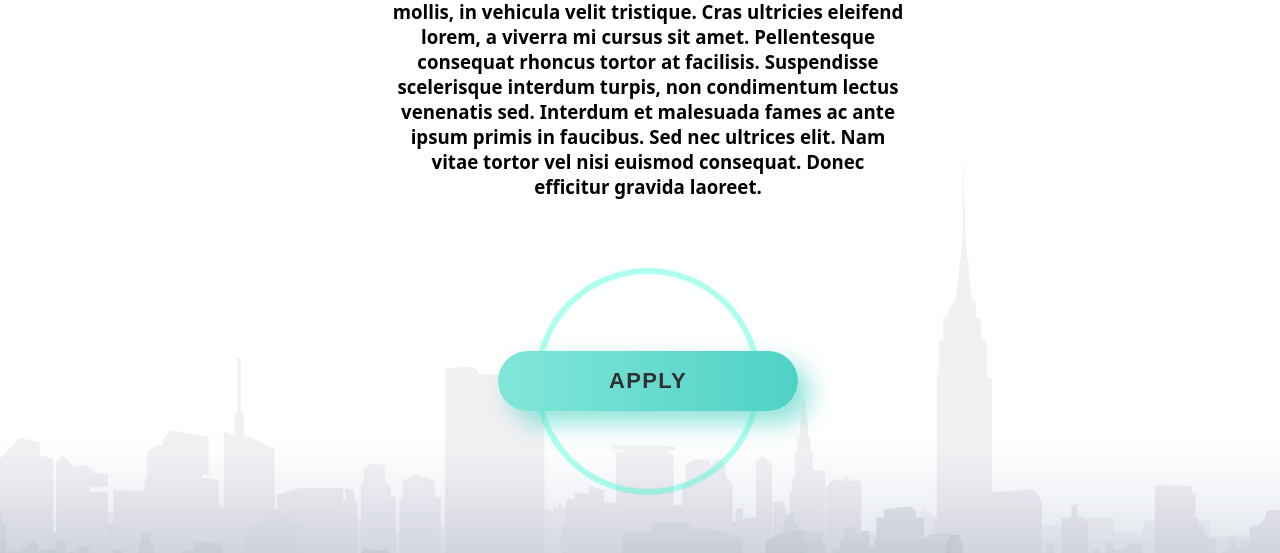
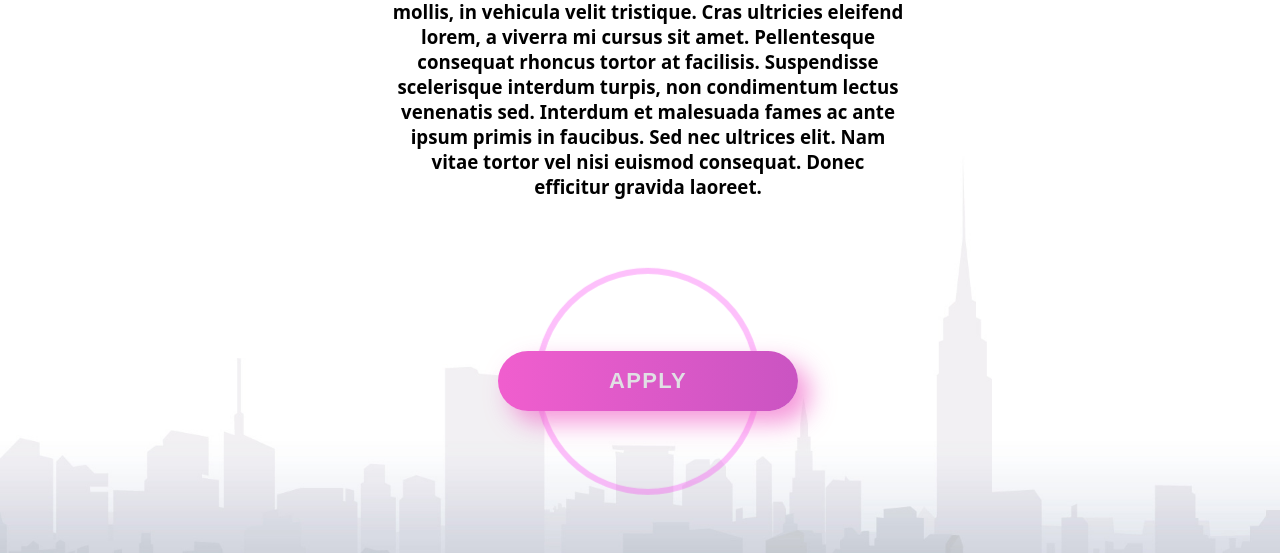
Before and after one commit to mudriy-glist/career_map, a Django app: template careers/backend/templates/backend/voodoo_newstarter.html in a window 1280 px wide. Shown: the part 1633-2186 px from the top of the page. Run offline with Django 3.2, Linux system fonts and the light colour scheme; the template is opened without the code that fills it, so the values that code supplies are empty.

Commit message:
apply button color changed

```diff
--- a/careers/backend/static/backend/style_voodoo_newstarter.css
+++ b/careers/backend/static/backend/style_voodoo_newstarter.css
@@ -7,7 +7,7 @@
     padding: 100pt;
   }
 
-  .button {
+  /* .button {
     min-width: 300px;
     min-height: 60px;
     font-family: 'Nunito', sans-serif;
@@ -27,14 +27,36 @@
     position: relative;
     padding: 10px;
     }
+   */
+    .button {
+      min-width: 300px;
+      min-height: 60px;
+      font-family: 'Nunito', sans-serif;
+      font-size: 22px;
+      text-transform: uppercase;
+      letter-spacing: 1.3px;
+      font-weight: 700;
+      color: #e0e0e4;
+      background: #e451e4;
+    background: linear-gradient(90deg, rgb(240, 94, 206) 0%, rgb(202, 84, 194) 100%);
+      border: none;
+      border-radius: 1000px;
+      box-shadow: 12px 12px 24px rgba(240,94,197,.64);
+      transition: all 0.3s ease-in-out 0s;
+      cursor: pointer;
+      outline: none;
+      position: relative;
+      padding: 10px;
+      }
+
 
   button::before {
   content: '';
     border-radius: 1000px;
     min-width: calc(300px + 12px);
     min-height: calc(60px + 12px);
-    border: 6px solid #00FFCB;
-    box-shadow: 0 0 60px rgba(0,255,203,.64);
+    border: 6px solid #e76bfd;
+    box-shadow: 0 0 60px rgba(234, 0, 255, 0.64);
     position: absolute;
     top: 50%;
     left: 50%;
@@ -44,7 +66,7 @@
   }
 
   .button:hover, .button:focus {
-    color: #313133;
+    color: #e0e0e4;
     transform: translateY(-6px);
   }
 
@@ -56,7 +78,7 @@
     content: '';
     width: 30px; height: 30px;
     border-radius: 100%;
-    border: 6px solid #00FFCB;
+    border: 6px solid #f838f1;
     position: absolute;
     z-index: -1;
     top: 50%;
--- a/careers/backend/templates/backend/application_form.html
+++ b/careers/backend/templates/backend/application_form.html
@@ -56,7 +56,7 @@
         <img src="{% static 'backend/yet_doge.png' %}" alt="yet_doge">
     </div>
 </center>
-<a id="close_a"  href="{% url 'index' %}">
+<a id="close_a"  href="{% url 'woodoo' %}">
     <img src="{% static 'backend/close_a.png' %}" />
     <span>
         Back
```
